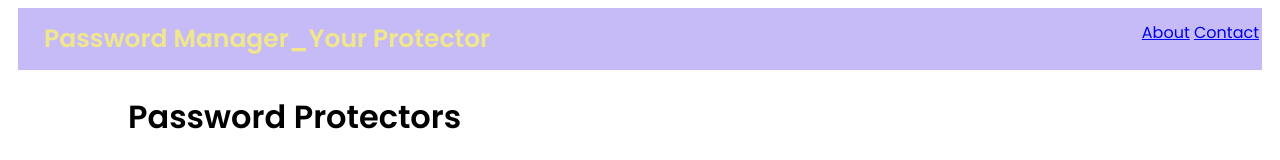
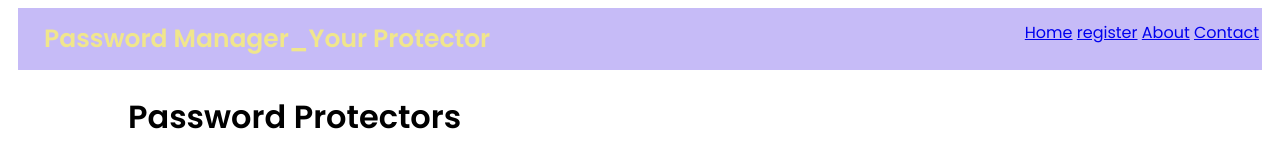
Before and after one commit to Abhi-vish23/Passwd-Manager, a plain HTML site: page index.html in a window 1280 px wide. Shown: the top 160 px of the page. Drawn offline with Linux system fonts and the light colour scheme.

Commit message:
changes have been commited

```diff
--- a/index.html
+++ b/index.html
@@ -12,6 +12,8 @@
     <nav>
         <div class="logo">Password Manager_Your Protector</div>
         <div class="menu">
+            <a href="home.html">Home</a>
+            <a href="register">register</a>
             <a href="about.html">About</a>
             <a href="contact.html">Contact</a>
         </div>
```
